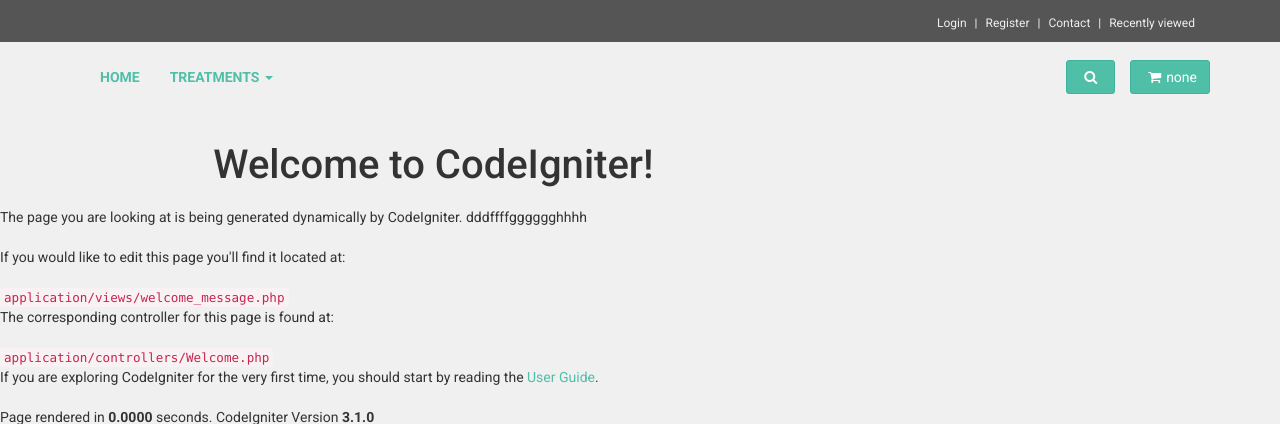
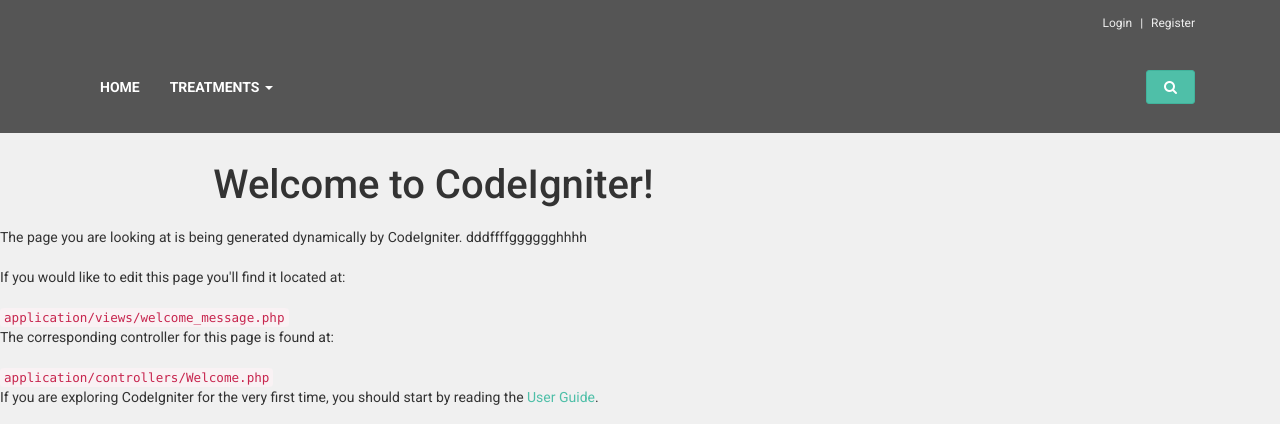
Before and after one commit to Sanjula007/KarapitiyaDental, a CodeIgniter app: page /database/ in a window 1280 px wide. Shown: the top 424 px of the page. Run offline with CodeIgniter, Linux system fonts and the light colour scheme; some libraries are stand-ins or nearby versions.

Commit message:
sunday update

```diff
--- a/Dental/application/controllers/PatientA.php
+++ b/Dental/application/controllers/PatientA.php
@@ -11,8 +11,8 @@ class PatientA extends CI_Controller {
 		$select=' id, title, fname, lname, address, email, phone, gender, dob, regdatetime';
 		$table1 ='patient';
 		$where='id=id';
-		$column_order =array(' id','fname', 'address', 'email', 'phone',' gender', 'dob', 'regdatetime');
-		$column_search=array(' id','fname', 'address', 'email', 'phone', 'gender', 'dob', 'regdatetime'); ;
+		$column_order =array(' id','CONCAT(fnamelname)', 'address', 'email', 'phone',' gender', 'dob', 'regdatetime');
+		$column_search=array(' id','CONCAT(fname,lname)', 'address', 'email', 'phone', 'gender', 'dob', 'regdatetime'); ;
 		$order=array('regdatetime'=>'desc');
 
 		$list = $this->Ajax->get_datatables($table1,$select,$where,$column_order,$column_search,$order);
--- a/Dental/application/views/Header.php
+++ b/Dental/application/views/Header.php
@@ -66,10 +66,10 @@
                     </li>
                     <li><a href="<?php echo base_url('assest/'); ?>register.html">Register</a>
                     </li>
-                    <li><a href="<?php echo base_url('assest/'); ?>contact.html">Contact</a>
+                    <!--<li><a href="<?php echo base_url('assest/'); ?>contact.html">Contact</a>
                     </li>
                     <li><a href="<?php echo base_url('assest/'); ?>#">Recently viewed</a>
-                    </li>
+                    </li>-->
                 </ul>
             </div>
         </div>
@@ -111,7 +111,7 @@
     <!-- *** NAVBAR ***
  _________________________________________________________ -->
 
-    <div class="navbar navbar-Best Prices yamm" role="navigation" id="navbar">
+    <div class="navbar navbar-Best Prices yamm" role="navigation" id="top">
         <div class="container">
             <div class="navbar-header">
 				<!--
@@ -129,7 +129,7 @@
             </div>
             <!--/.navbar-header -->
 
-            <div class="navbar-collapse collapse" id="navigation">
+            <div class="navbar-collapse collapse" id="navigation" style="">
 
                 <ul class="nav navbar-nav navbar-left">
                     <li class="active"><a href="<?php echo base_url('assest/'); ?>index.html">Home</a>
@@ -196,7 +196,7 @@
             <div class="navbar-buttons">
 
                 <div class="navbar-collapse collapse right" id="basket-overview">
-                    <a href="<?php echo base_url('assest/'); ?>basket.html" class="btn btn-primary navbar-btn"><i class="fa fa-shopping-cart"></i><span class="hidden-sm">none</span></a>
+                    <!--<a href="<?php echo base_url('assest/'); ?>basket.html" class="btn btn-primary navbar-btn"><i class="fa fa-shopping-cart"></i><span class="hidden-sm">none</span></a>-->
                 </div>
                 <!--/.nav-collapse -->
 
```
Also changed, not shown: Dental/application/views/Patient/Tableview.php (+4 -4 lines).
